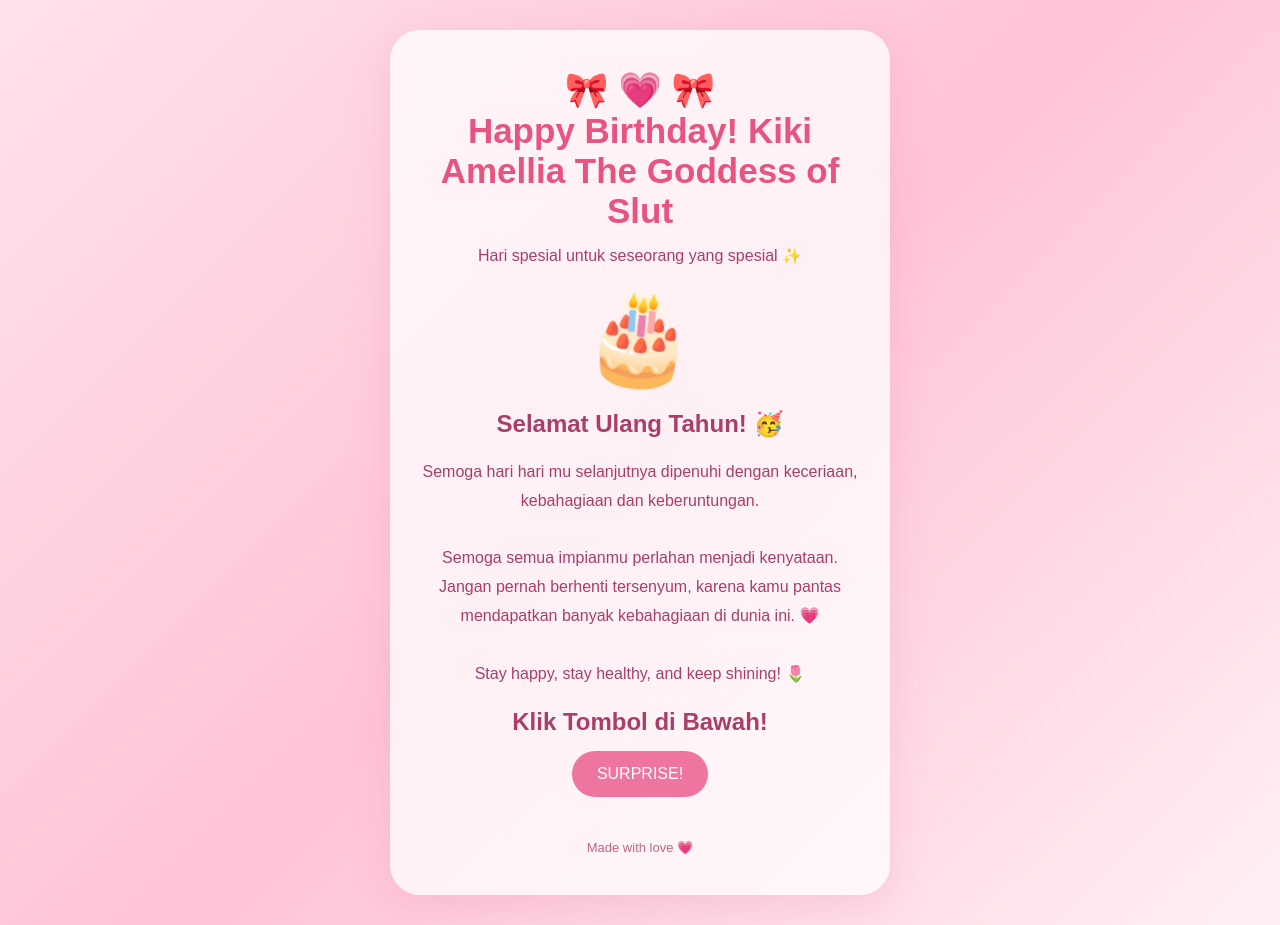
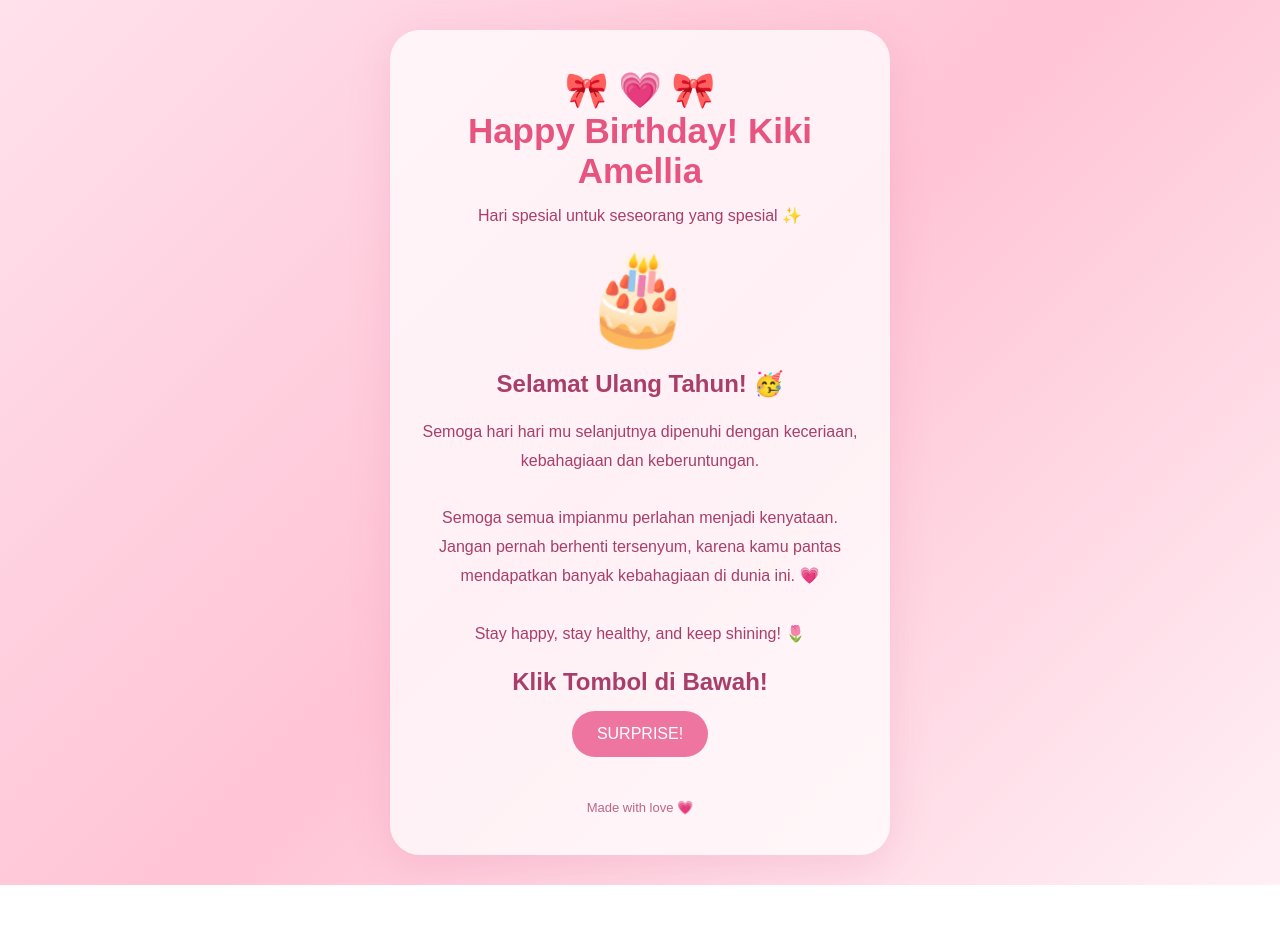
Before and after one commit to ryumada97/hbd, a plain HTML site: page index.html in a window 1280 px wide. After the commit the page ends 885 px from the top, so only its background shows below. Drawn offline with Linux system fonts and the light colour scheme.

Commit message:
Update index.html

```diff
--- a/index.html
+++ b/index.html
@@ -126,7 +126,6 @@ button:hover {
 
         <h1>Happy Birthday!
             Kiki Amellia
-            The Goddess of Slut
         </h1>
 
         <p class="subtitle">
```
